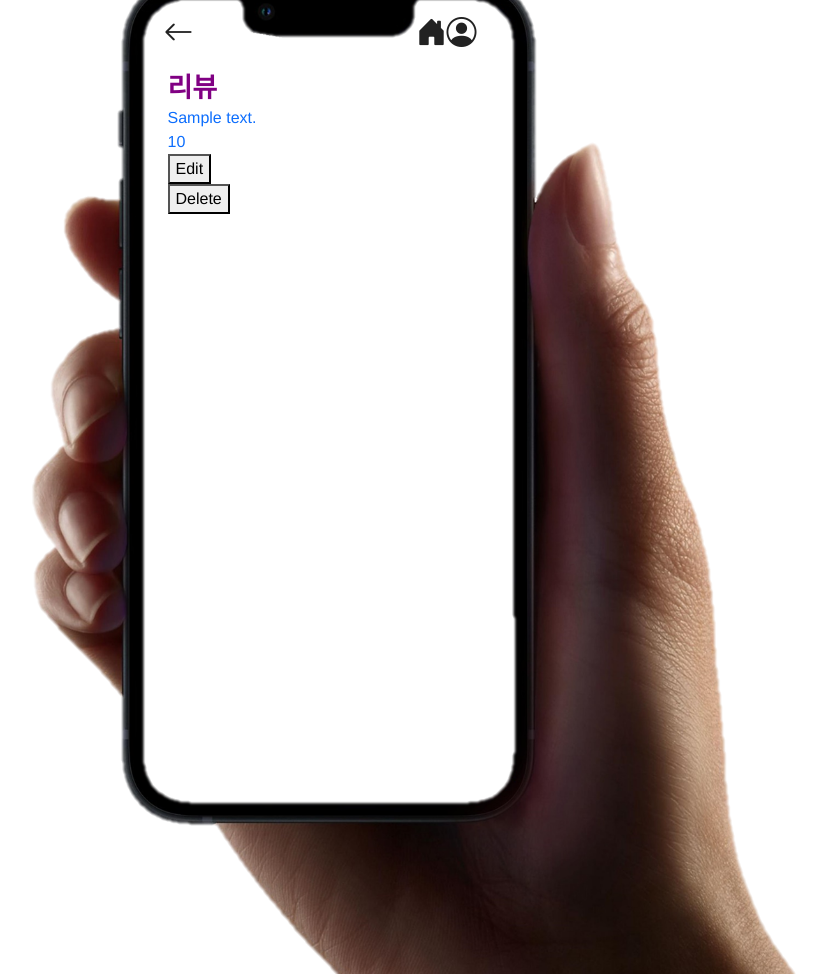
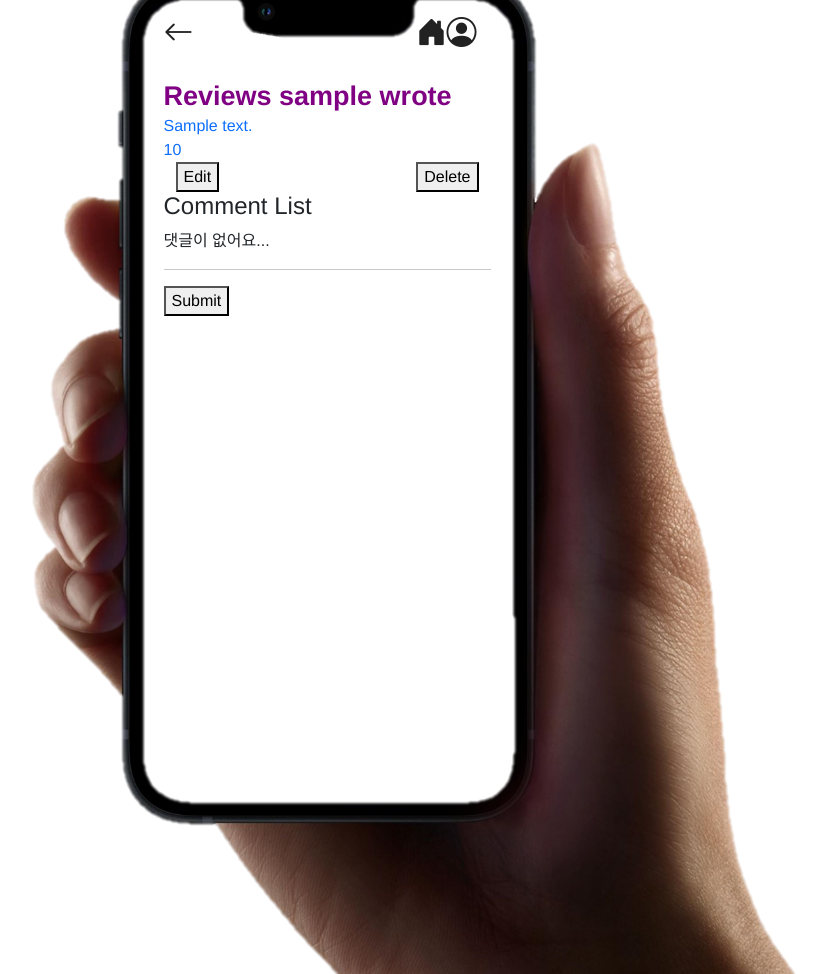
Before and after one commit to rohmantique/SSAFY-Final-Pjt, a Django app: page /movies/read/1/ in a window 1280 px wide. Shown: the whole page, without its empty margins (313-1139 px from the left). Run offline with Django 3.2, Linux system fonts and the light colour scheme; a user stored in the database is signed in; tables that the repository leaves empty hold one stand-in row (values such as "Sample post").

Commit message:
heejin/ comment 구현중...

```diff
--- a/movies/models.py
+++ b/movies/models.py
@@ -27,3 +27,11 @@ class Review(models.Model):
     user = models.ForeignKey(settings.AUTH_USER_MODEL, on_delete=models.CASCADE)
     score = models.IntegerField()
     like_users = models.ManyToManyField(settings.AUTH_USER_MODEL, related_name='like_reviews')
+
+
+class Comment(models.Model):
+    review = models.ForeignKey(Review, on_delete=models.CASCADE, related_name = 'comments')
+    content = models.TextField()
+    created_at = models.DateTimeField(auto_now_add=True)
+    updated_at = models.DateTimeField(auto_now=True)
+    user = models.ForeignKey(settings.AUTH_USER_MODEL, on_delete=models.CASCADE )
--- a/movies/templates/movies/detail.html
+++ b/movies/templates/movies/detail.html
@@ -88,7 +88,7 @@
 {% endblock style %}
 
 {% block content %}
-  <div class="content m-4">
+  <div class="m-4">
     <div class="content-header d-flex mb-1">
       <div class="movie-poster me-3">
         <img src="https://image.tmdb.org/t/p/original{{ movie.poster_path }}" class="card-img-top" style="width:126px;" alt="포스터 이미지">
@@ -169,6 +169,7 @@
     <div class="reviews">
       <h4 class="section-header">Reviews</h4>
       {% for review in reviews %}
+      <a href="{% url 'movies:read' review.pk %}">
         <div class="mb-3 mt-3">
           <div class="review-header d-flex justify-content-between">
             <div class="review-score">
@@ -268,6 +269,7 @@
             <span id="like-count-{{ review.pk }}">{{ review.like_users.all|length }}</span>
           </div>
         </div>
+      </a>
       {% endfor %}
     </div>
   </div>
--- a/movies/templates/movies/read.html
+++ b/movies/templates/movies/read.html
@@ -1,13 +1,14 @@
 {% extends 'base.html' %}
 
 {% block content %}
-<div class="container m-3">
-  <h2>리뷰</h2>
+<div class="m-4">
+  <h2>Reviews {{ review.user }} wrote</h2>
   <a href="{% url 'movies:update' review_pk %}">
     <div style="border-box;">
       {{ review.content }} <br>
       {{ review.score }}
     </div>
+    <div class='container d-flex justify-content-between'>
     <button>Edit</button>
   </a>
 
@@ -15,6 +16,28 @@
       {% csrf_token %}
       <button>Delete</button>
     </form>
+    </div>
+  <h4>Comment List</h4>
+  {% if comments|length %}
+    <p>{{ comments|length }}개의 댓글이 있습니다.</p>
+  {% endif %}
+  {% for comment in comments %}
+    <div>
+      {{ comment.user }} - {{ comment.content }}
+    </div>
+  {% empty %}
+    <p>댓글이 없어요...</p>
+  {% endfor %}
+  <hr>
+  {% if request.user.is_authenticated %}
+    <form action="{% url 'movies:read' review.pk %}" method="POST">
+      {% csrf_token %}
+      <div>
+        {{ comment_form }}
+      </div>
+    <button>Submit</button>
+    </form>
+  {% endif %}
 
 </div>
 {% endblock content %}
--- a/movies/urls.py
+++ b/movies/urls.py
@@ -19,6 +19,12 @@ urlpatterns = [
     # 영화 북마크
     path('<str:movie_pk>/save/', views.save, name='save'),
     # 영화 리뷰 좋아요
-    path('<str:review_pk>/like/', views.review_like, name='review_like')
+    path('<str:review_pk>/like/', views.review_like, name='review_like'),
+
+    # path('commentcreate/<str:review_pk>/', views.commentcreate, name='commentcreate'),
+
+    # path('commentupdate/<str:review_pk>/', views.commentupdate, name='commentupdate'),
+    # path('commentread/<str:review_pk>/', views.commentread, name='commentread'),
+    # path('commentdelete/<str:review_pk>/', views.commentdelete, name='commentdelete')
 
 ]
```
Also changed, not shown: movies/forms.py (+16 -1 lines), movies/migrations/0003_comment.py (added), movies/migrations/0004_auto_20220525_1652.py (added).
